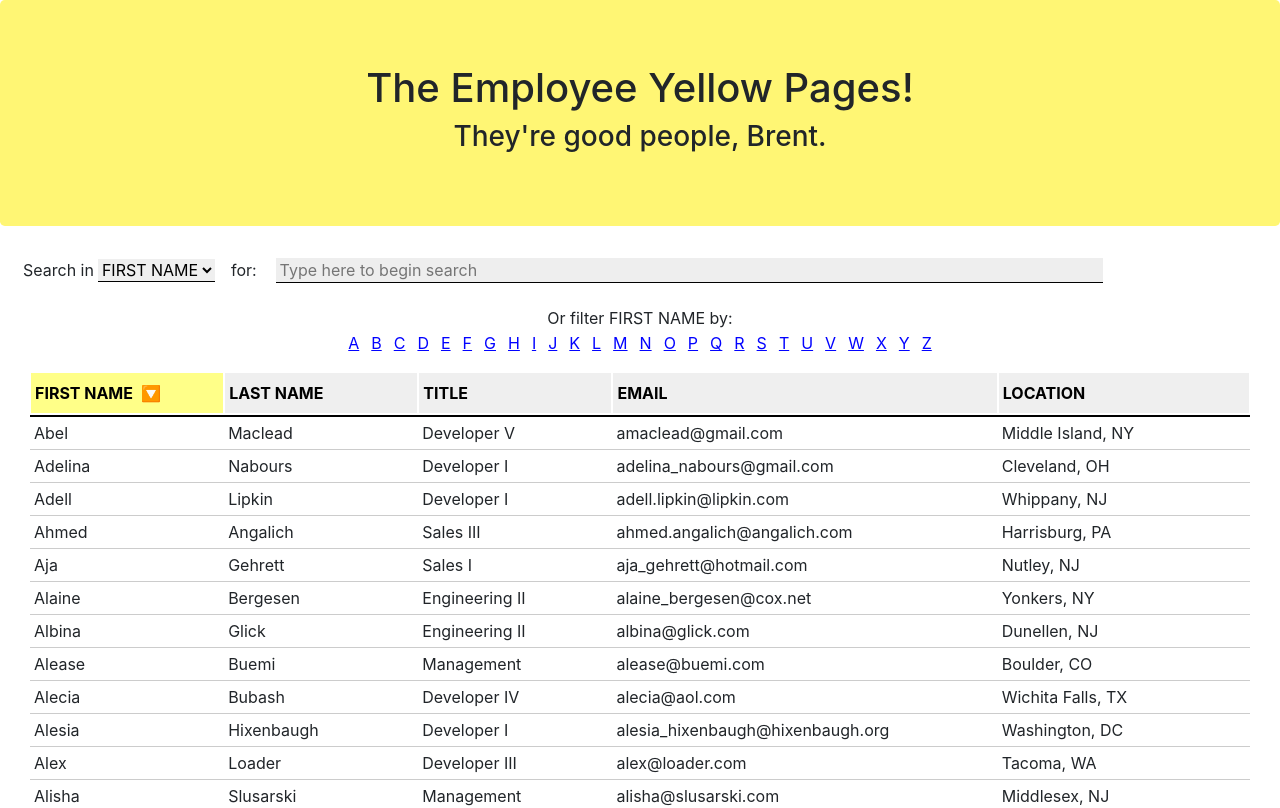
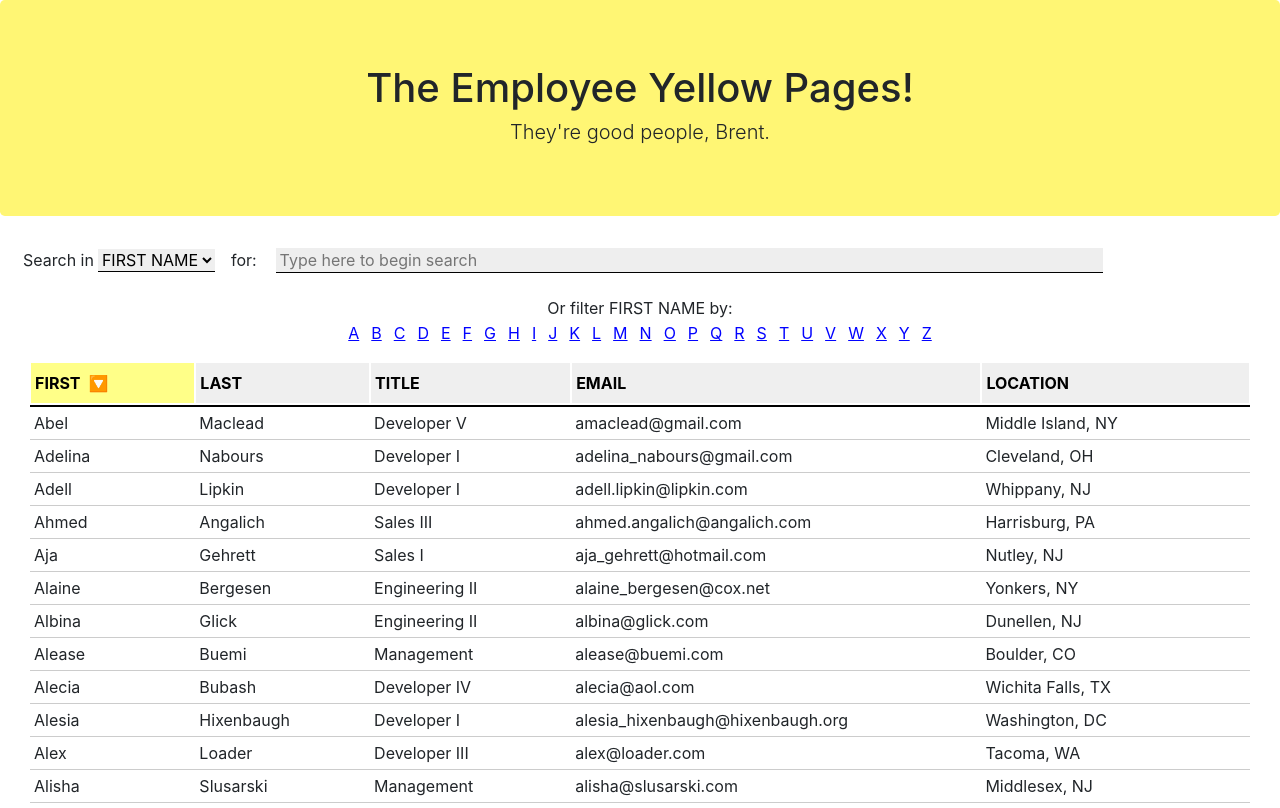
Before and after one commit to gusvalenzuela/employee-yellow-pages-app, a React (Create React App) app: page / in a window 1280 px wide. Shown: the top 808 px of the page. Built offline with nearby package versions, Linux system fonts and the light colour scheme.

Commit message:
table cleanup. README updates

```diff
--- a/src/App.js
+++ b/src/App.js
@@ -11,7 +11,7 @@ function App() {
     <Router>
       <Jumbotron>
         <h1>The Employee Yellow Pages!</h1>
-        <h3>They're good people, Brent.</h3>
+        <h3 className="lead">They're good people, Brent.</h3>
       </Jumbotron>
       <Wrapper>
         <Route exact path="/" component={Directory} />
--- a/src/components/EmployeeTable/index.js
+++ b/src/components/EmployeeTable/index.js
@@ -65,7 +65,7 @@ const EmployeeTable = () => {
                 onClick={() => requestSort("first_name")}
                 className={getClassNamesFor("first_name")}
               >
-                FIRST NAME
+                FIRST
               </button>
             </th>
             <th>
@@ -74,7 +74,7 @@ const EmployeeTable = () => {
                 onClick={() => requestSort("last_name")}
                 className={getClassNamesFor("last_name")}
               >
-                LAST NAME
+                LAST
               </button>
             </th>
             <th>
--- a/src/components/EmployeeTable/style.css
+++ b/src/components/EmployeeTable/style.css
@@ -46,7 +46,7 @@ thead button.descending::after {
 tbody td {
   padding: 0.25em;
   text-align: left;
-  min-width: 150px;
+  min-width: 120px;
   border-bottom: 1px solid #ccc;
 }
 
```
Also changed, not shown: 1 other file (tests, documents, lock files or other folders).
